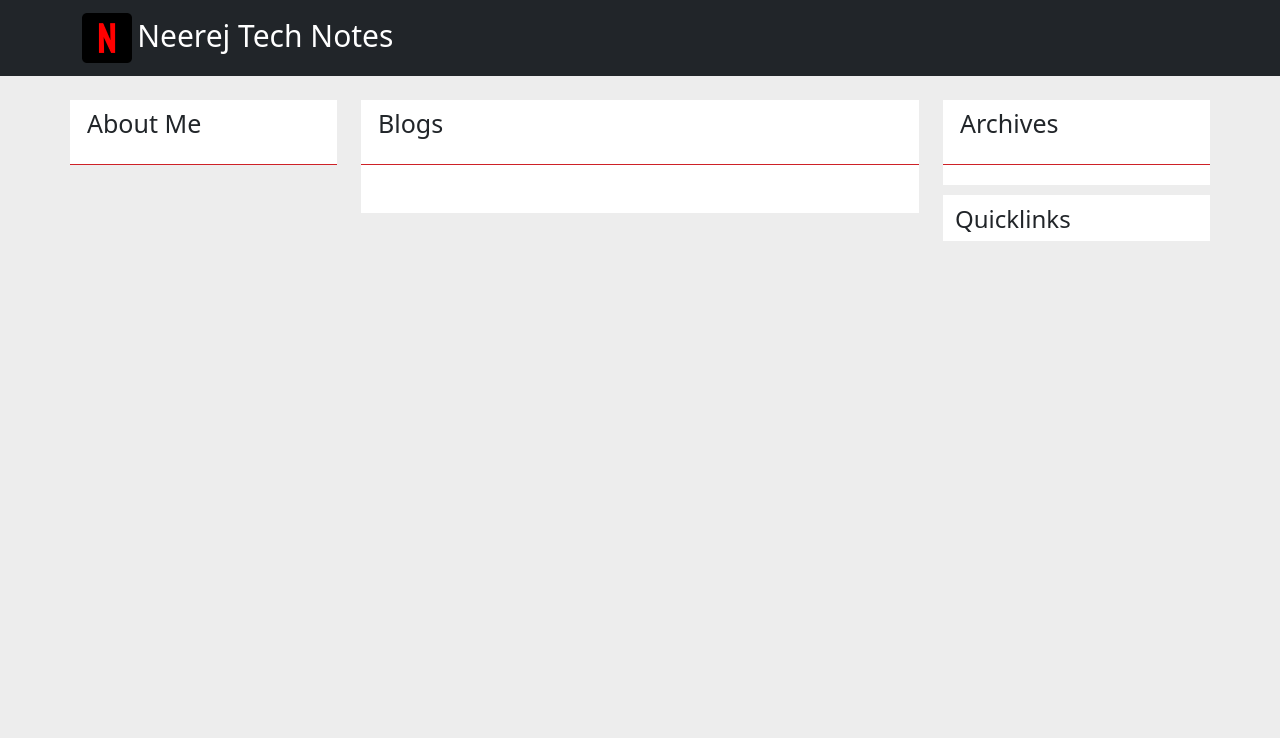
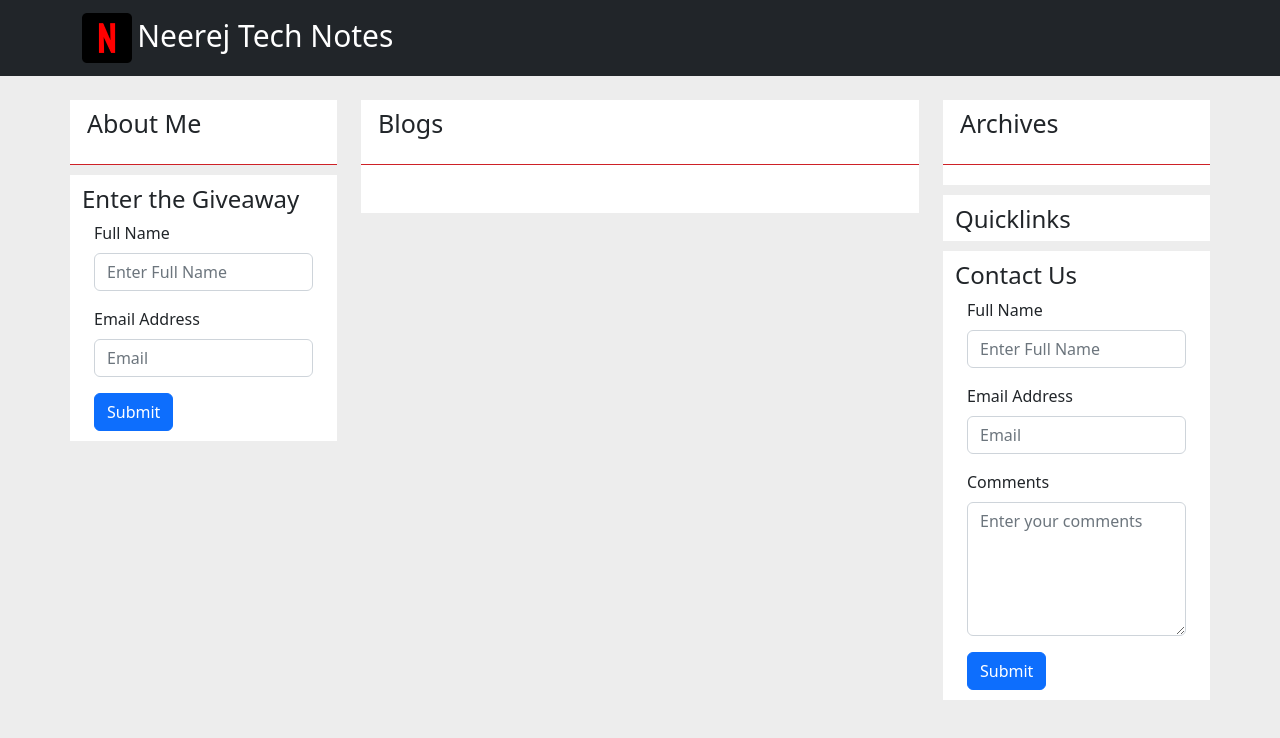
Before and after one commit to neerejs/NeerejBlog, a React (Create React App) app: page /1/1 in a window 1280 px wide. Shown: the top 738 px of the page. Built offline with nearby package versions, Linux system fonts and the light colour scheme; no server answers.

Commit message:
giveaway

```diff
--- a/package.json
+++ b/package.json
@@ -15,6 +15,7 @@
     "@testing-library/user-event": "^13.5.0",
     "bootstrap": "^5.2.0-beta1",
     "contentful": "^9.1.29",
+    "contentful-management": "^10.6.0",
     "history": "^5.3.0",
     "luxon": "^2.4.0",
     "react": "^18.1.0",
--- a/src/BlogList.js
+++ b/src/BlogList.js
@@ -15,7 +15,8 @@ import { useParams } from "react-router-dom";
 import AboutMe from './AboutMe';
 import Header from './Header';
 import Quicklinks from './Quicklinks';
-
+import ContactMe from './ContactMe';
+import Sweepstakes from './Sweepstakes';
 
 // import { BLOCKS, INLINES } from "@contentful/rich-text-types";
 
@@ -134,7 +135,7 @@ const BlogList = (props) => {
 
                 </Row>
                 <Row>
-                    <a className= "link-color" href="#/" onClick={(e) => navigateToDetails(e, item.sys.id)} > Read More
+                    <a className="link-color" href="#/" onClick={(e) => navigateToDetails(e, item.sys.id)} > Read More
                     </a>
                 </Row>
 
@@ -185,17 +186,34 @@ const BlogList = (props) => {
             <Container >
                 <Row className="mt-4 mb-5 gx-5">
 
+
                     <Col md={3} >
                         <div >
+                            <Row>
+                                <Col>
+                                    <Row>
+                                        <Col>
                                             <Header title="About Me" />
                                             <AboutMe />
+                                        </Col>
+                                    </Row>
+                                    <Row style={{ backgroundColor: "white" , marginTop:'10px', paddingBottom:'10px'}}>
+                                    <h4 style={{ paddingTop: '10px' }}>Enter the Giveaway</h4>
+                                        <Col>
+                                            <Sweepstakes />
+                                        </Col>
+                                    </Row>
+                                </Col>
+                            </Row>
                         </div>
                     </Col>
+
+
 
                     <Col md={6} >
                         <div >
                             <Header title="Blogs" />
-                        <Row style={{backgroundColor:"white"}}>
+                            <Row style={{ backgroundColor: "white" }}>
                                 <Col >
                                     <Row className="mt-5">
                                         <Col>
@@ -215,16 +233,23 @@ const BlogList = (props) => {
                     <Col md={3}>
                         <div >
                             <Header title="Archives" />
-                        <Row style={{backgroundColor:"white",paddingTop:"10px",paddingBottom:"10px"}}>
+                            <Row style={{ backgroundColor: "white", paddingTop: "10px", paddingBottom: "10px" }}>
                                 <Col >
                                     <Archives />
                                 </Col>
                             </Row>
-                        <Row style={{backgroundColor:"white",marginTop:"10px"}}>
+                            <Row style={{ backgroundColor: "white", marginTop: "10px" }}>
                                 <Col >
-                            <h4 style={{paddingTop:'10px'}}>Quicklinks</h4>
+                                    <h4 style={{ paddingTop: '10px' }}>Quicklinks</h4>
                                     <Quicklinks />
                                 </Col>
+                            </Row>
+                            <Row style={{ backgroundColor: "white", marginTop: "10px", paddingBottom: '10px' }}>
+                                <Col>
+                                    <h4 style={{ paddingTop: '10px' }}>Contact Us</h4>
+                                    <ContactMe />
+                                </Col>
+
                             </Row>
                         </div>
                     </Col>
--- /dev/null
+++ b/src/ContactMe.js
@@ -0,0 +1,101 @@
+import React, { useState } from 'react';
+import Row from 'react-bootstrap/Row'
+import Col from 'react-bootstrap/Col'
+import Form from 'react-bootstrap/Form'
+import Button from 'react-bootstrap/Button'
+import Container from 'react-bootstrap/Container'
+ import * as contentfulManagement from 'contentful-management';
+
+
+function ContactMe() {
+  let [FullName, setFullName] = useState('');
+  let [EmailAddress, setEmailAddress] = useState('');
+  let [Comments, setComments] = useState('');
+
+const handleClick =(event) => {
+  event.preventDefault();
+
+  const client = contentfulManagement.createClient({
+    accessToken: 'CFPAT-oUCFauW8e8B0z1etnV5Lx0V0eEegb51Dy4d__550f1k'
+  })
+
+
+  client.getSpace('nvm4509pk8bp')
+  .then((space) => space.getEnvironment('master'))
+  .then((environment) => environment.createEntry('contactMe', {
+    fields: {
+      fullName: {
+        'en-US': FullName
+      },
+      emailAddress: {
+        'en-US':EmailAddress
+      },
+      comments: {
+        'en-US':Comments
+      }
+    }
+  }))
+  .then((entry) => {
+    console.log(entry)
+    entry.publish()
+    alert ("Thank you. your comments are save successfully.")
+    setFullName('')
+    setEmailAddress('')
+    setComments('')
+
+  })
+  .catch((error) => {
+    alert ("Error occurred. please try later.")
+  })
+
+}
+
+
+ return (
+    <div>
+      <Container>
+        <Row>
+          <Col>
+          <Form>
+        <Form.Group className="mb-3" controlId="formFullName">
+          <Form.Label>Full Name</Form.Label>
+          <Form.Control type="text" placeholder="Enter Full Name"
+          value={FullName}
+          onChange={(e) =>setFullName(e.target.value)}
+          />
+
+        </Form.Group>
+
+        <Form.Group className="mb-3" controlId="formEmailAddress">
+          <Form.Label>Email Address</Form.Label>
+          <Form.Control type="email" placeholder="Email"
+          value={EmailAddress}
+          onChange={(e) =>setEmailAddress(e.target.value)}
+
+          />
+        </Form.Group>
+
+        <Form.Group className="mb-3" controlId="formcomments">
+    <Form.Label>Comments</Form.Label>
+    <Form.Control as="textarea" rows={5}  placeholder="Enter your comments"
+    value={Comments}
+    onChange={(e) =>setComments(e.target.value)}
+    />
+  </Form.Group>
+
+
+        <Button variant="primary" type="submit" onClick={(e) =>handleClick(e)}>
+          Submit
+        </Button>
+      </Form>
+
+          </Col>
+        </Row>
+      </Container>
+
+
+    </div>
+  );
+}
+
+export default ContactMe;
--- /dev/null
+++ b/src/Sweepstakes.js
@@ -0,0 +1,90 @@
+import React, { useState } from 'react';
+import Row from 'react-bootstrap/Row'
+import Col from 'react-bootstrap/Col'
+import Form from 'react-bootstrap/Form'
+import Button from 'react-bootstrap/Button'
+import Container from 'react-bootstrap/Container'
+ import * as contentfulManagement from 'contentful-management';
+
+
+function Sweepstakes() {
+  let [FullName, setFullName] = useState('');
+  let [EmailAddress, setEmailAddress] = useState('');
+
+
+const handleClick =(event) => {
+  event.preventDefault();
+
+  const client = contentfulManagement.createClient({
+    accessToken: 'CFPAT-oUCFauW8e8B0z1etnV5Lx0V0eEegb51Dy4d__550f1k'
+  })
+
+
+  client.getSpace('nvm4509pk8bp')
+  .then((space) => space.getEnvironment('master'))
+  .then((environment) => environment.createEntry('giveaway', {
+    fields: {
+      fullName: {
+        'en-US': FullName
+      },
+      emailAddress: {
+        'en-US':EmailAddress
+      }
+    }
+  }))
+  .then((entry) => {
+    console.log(entry)
+    entry.publish()
+    //alert ("Thank you. your comments are save successfully.")
+    setFullName('')
+    setEmailAddress('')
+
+
+  })
+  .catch((error) => {
+
+  })
+
+}
+
+
+ return (
+    <div>
+      <Container>
+        <Row>
+          <Col>
+          <Form>
+        <Form.Group className="mb-3" controlId="formFullName">
+          <Form.Label>Full Name</Form.Label>
+          <Form.Control type="text" placeholder="Enter Full Name"
+          value={FullName}
+          onChange={(e) =>setFullName(e.target.value)}
+          />
+
+        </Form.Group>
+
+        <Form.Group className="mb-3" controlId="formEmailAddress">
+          <Form.Label>Email Address</Form.Label>
+          <Form.Control type="email" placeholder="Email"
+          value={EmailAddress}
+          onChange={(e) =>setEmailAddress(e.target.value)}
+
+          />
+        </Form.Group>
+
+
+        <Button variant="primary" type="submit" onClick={(e) =>handleClick(e)}>
+          Submit
+        </Button>
+      </Form>
+
+          </Col>
+        </Row>
+      </Container>
+
+
+    </div>
+  );
+}
+
+export default Sweepstakes;
```
Also changed, not shown: 1 other file (tests, documents, lock files or other folders). Lines whose indentation alone changed are shown as unchanged.
